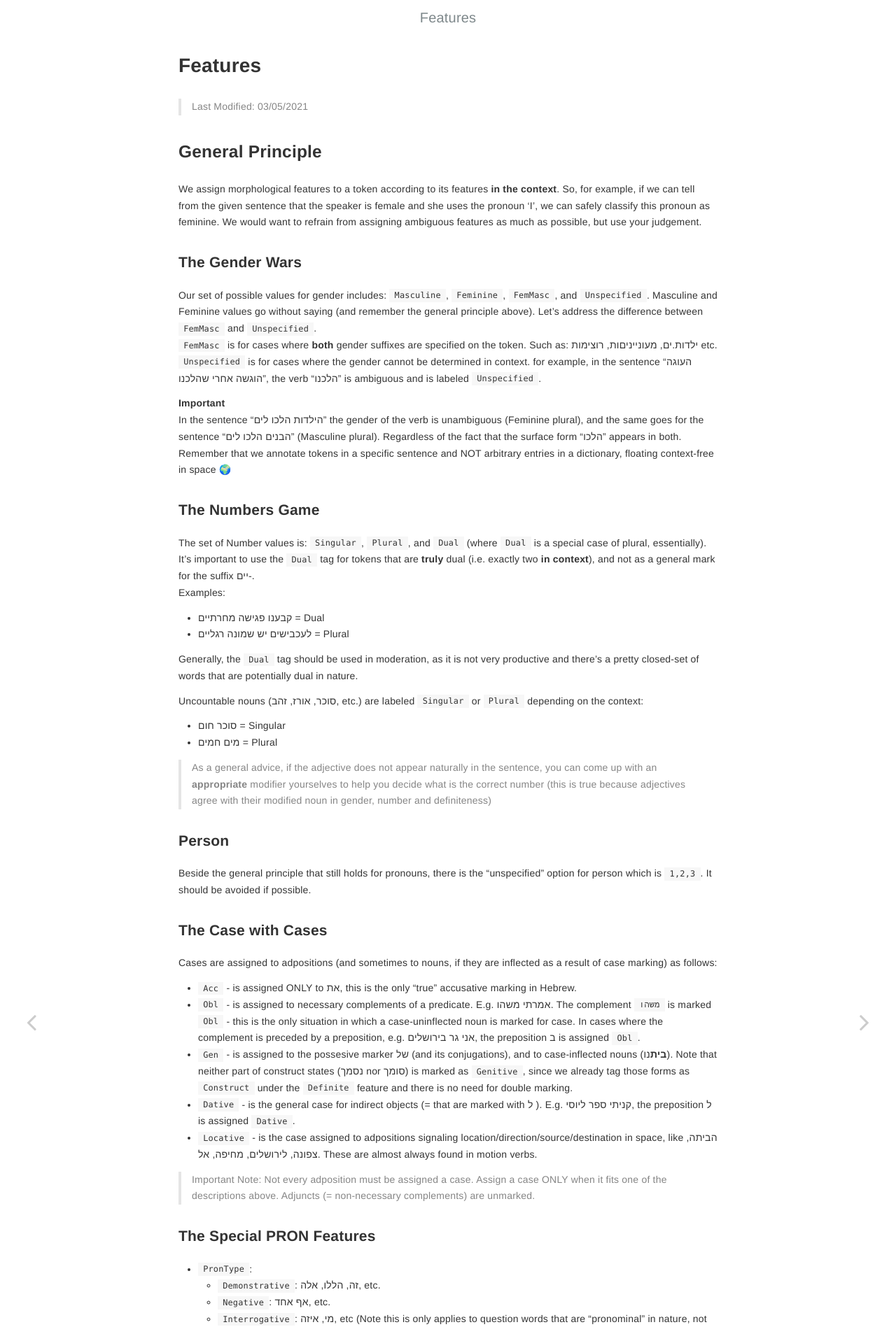
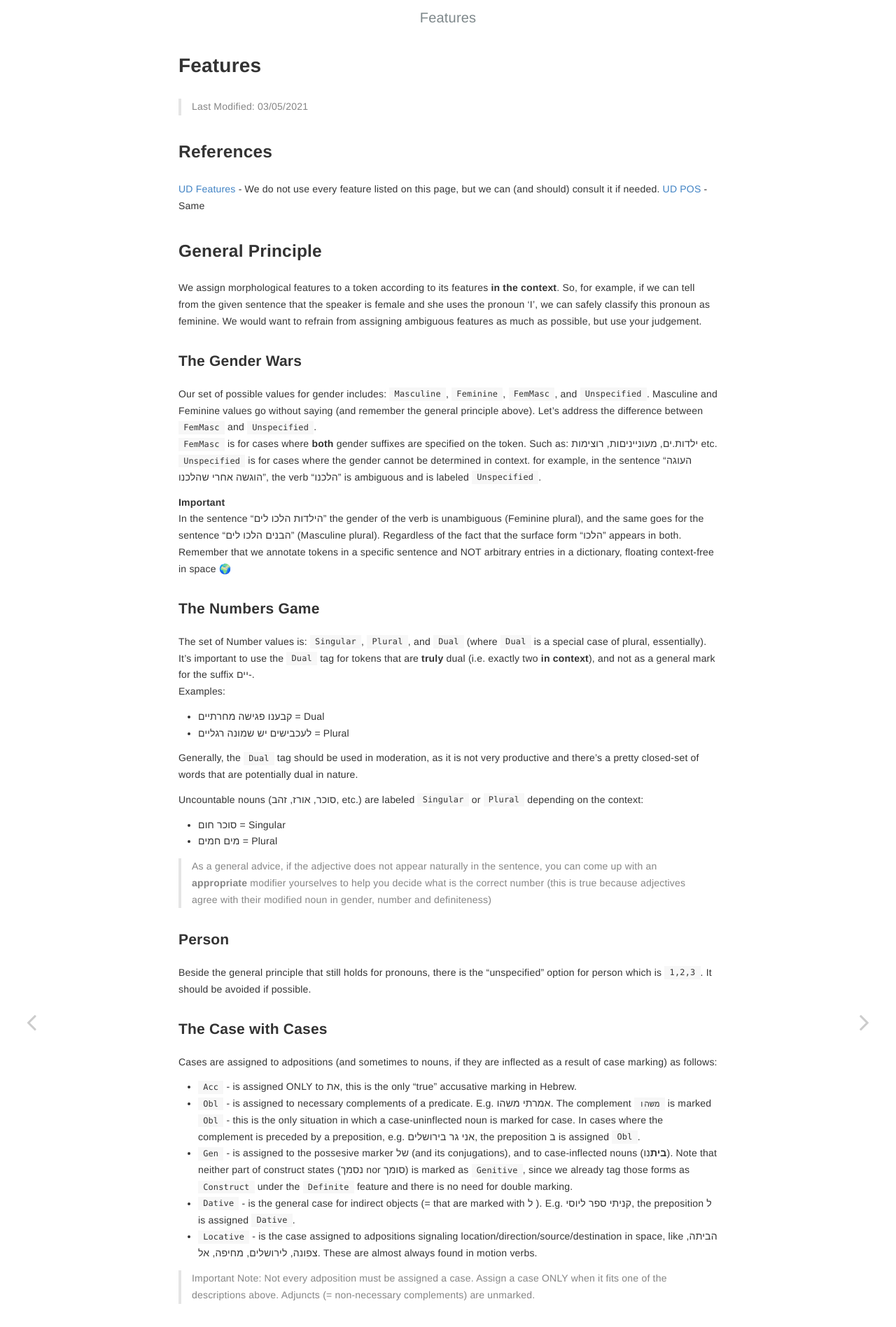
Before and after one commit to tsachil/hebrew-guidelines, a Jekyll site: the page built from _posts/2021-04-07-features.md, in a window 1280 px wide. Shown: the top 1897 px of the page at 70% size. Built offline with Jekyll 4.4.1, drawn with Linux system fonts in a browser that asks for light colours; emoji names are drawn with the system emoji font.

Commit message:
added references to relevant UD pages

```diff
--- a/_posts/2021-04-07-features.md
+++ b/_posts/2021-04-07-features.md
@@ -8,6 +8,10 @@ layout: post
 
 > Last Modified: 03/05/2021
 
+
+## References
+[UD Features][1] - We do not use every feature listed on this page, but we can (and should) consult it if needed.
+[UD POS][2] - Same
 
 ## General Principle
 We assign morphological features to a token according to its features **in the context**. So, for example, if we can tell from the given sentence that the speaker is female and she uses the pronoun 'I', we can safely classify this pronoun as feminine. We would want to refrain from assigning ambiguous features as much as possible, but use your judgement.
```
Also changed, not shown: other parts of _posts/2021-04-07-features.md (+4 -0 lines), index.md (+1 -0 lines).
